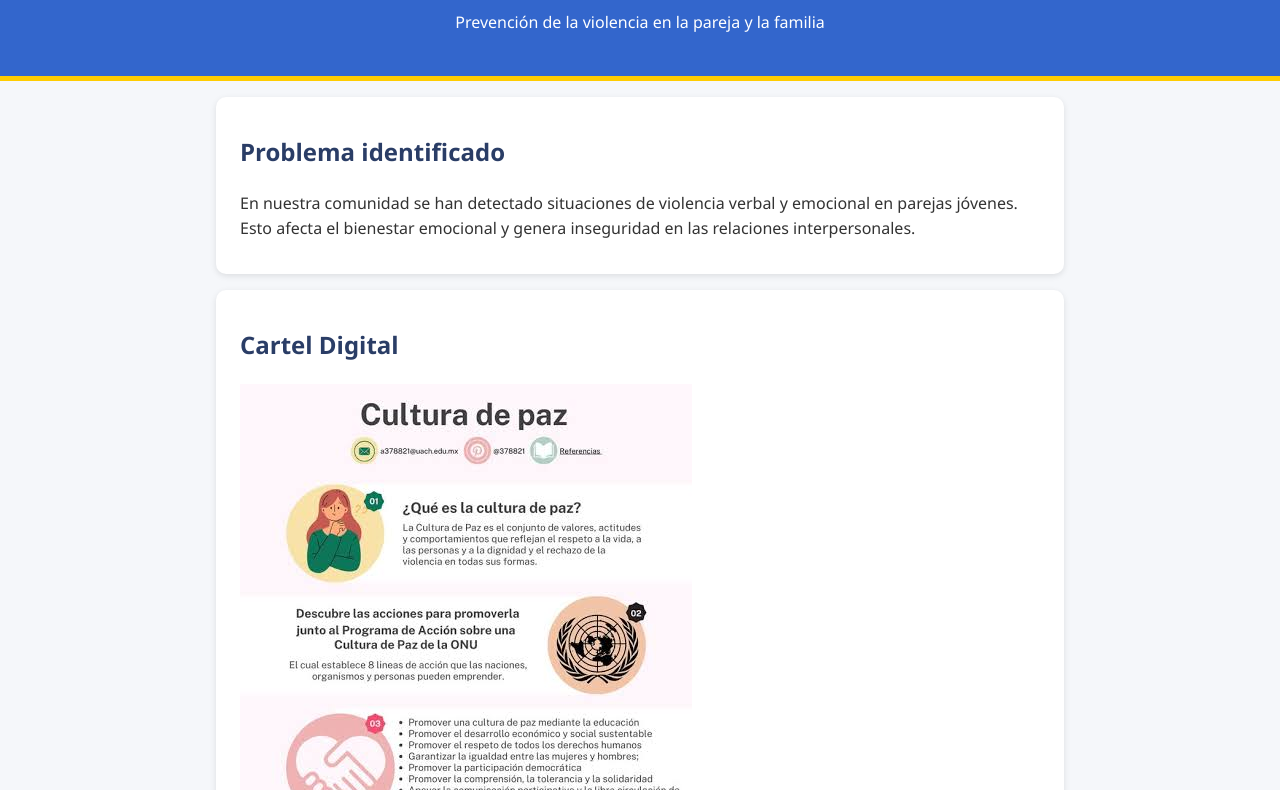
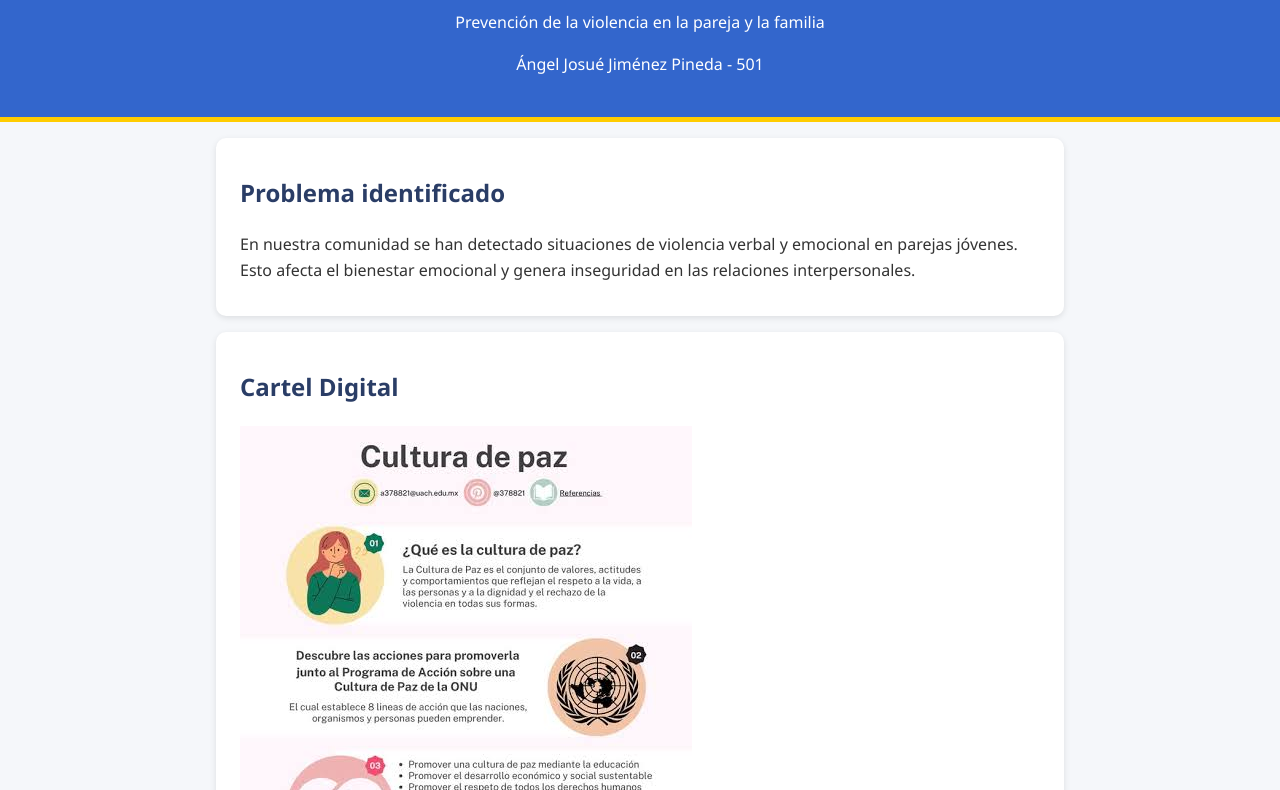
Before and after one commit to angeljjp/Cultura-paz-Angel-Jimenez, a plain HTML site: page index.html in a window 1280 px wide. Shown: the part 108-898 px from the top of the page. Drawn offline with Linux system fonts and the light colour scheme.

Commit message:
Agregar index.html y style.css

```diff
--- a/index.html
+++ b/index.html
@@ -10,6 +10,7 @@
   <header>
     <h1>Fomentando una Cultura de Paz</h1>
     <p>Prevención de la violencia en la pareja y la familia</p>
+    <p>Ángel Josué Jiménez Pineda - 501</p>
   </header>
 
   <section class="problema">
```
